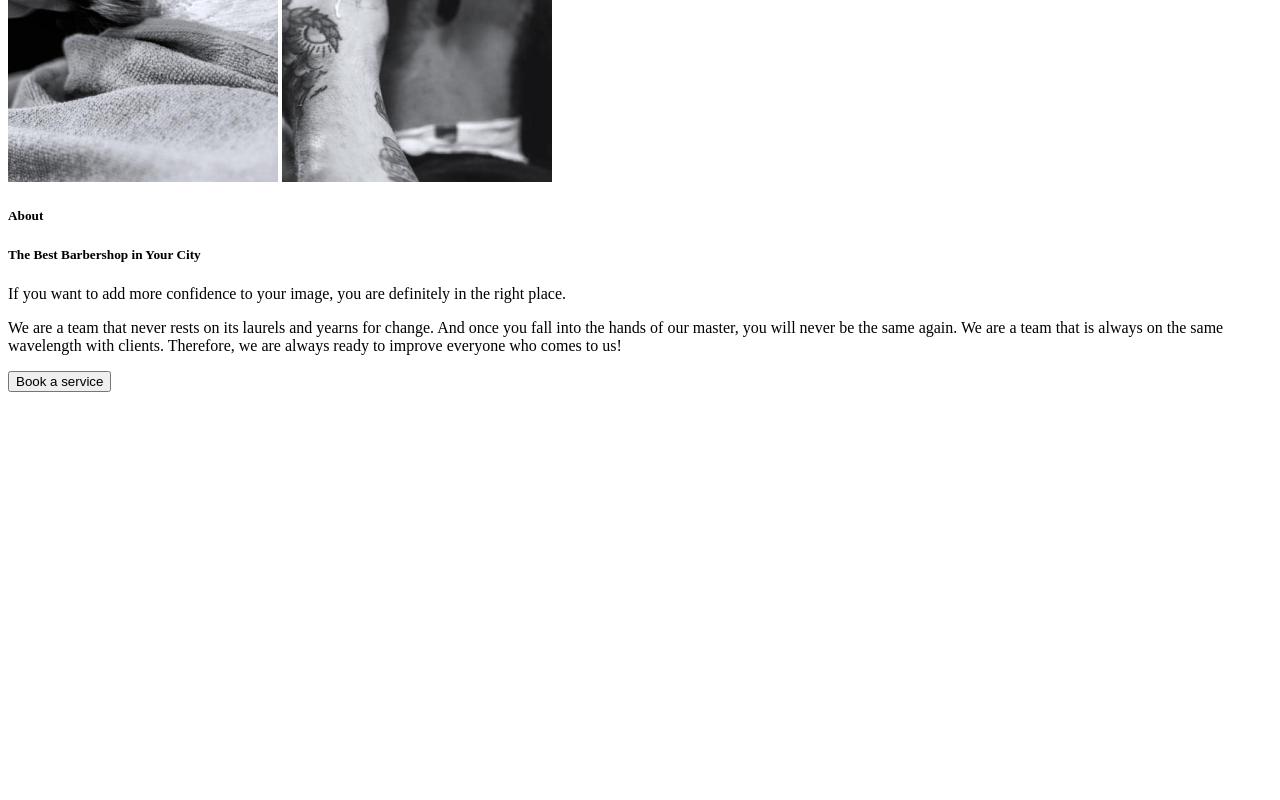
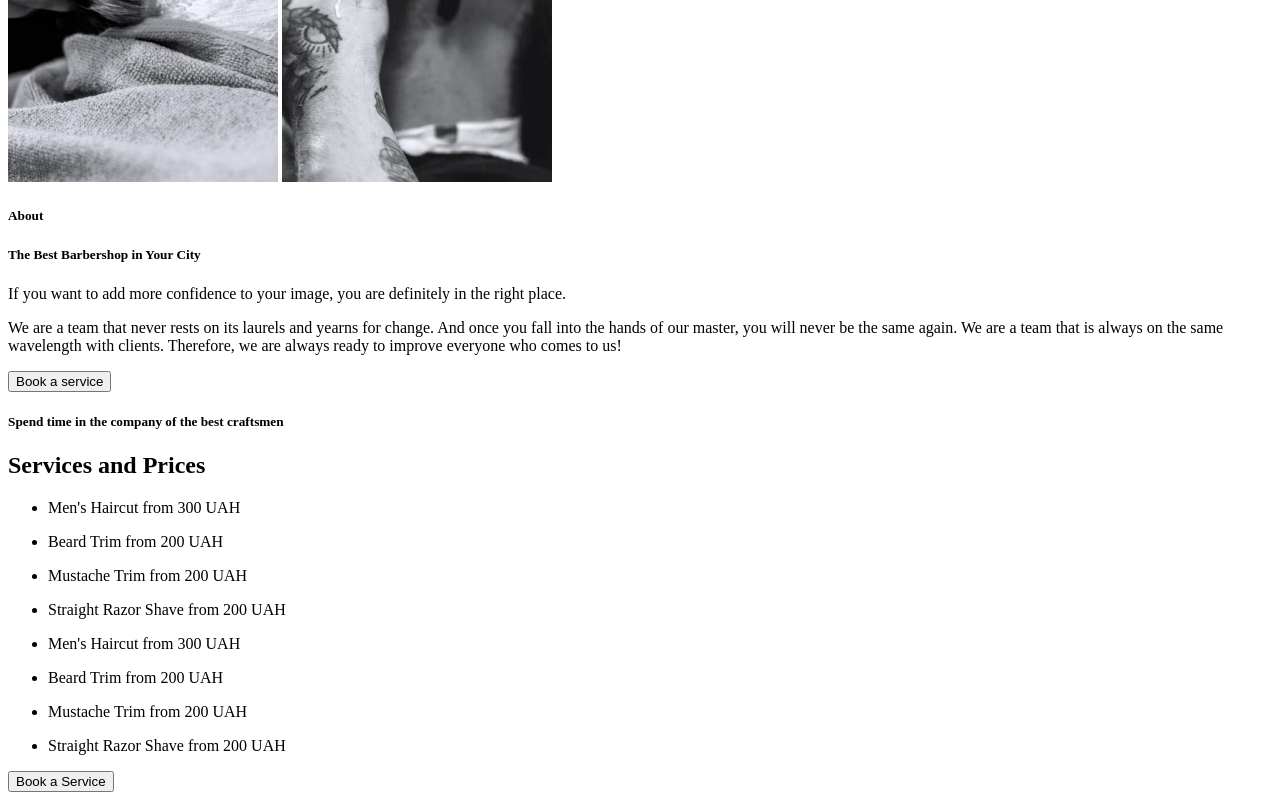
Before and after one commit to mihaitorac/HTML_CSS_Lectia_1, a plain HTML site: page index.html in a window 1280 px wide. Shown: the part 638-1438 px from the top of the page. Before the commit the page ends 1038 px from the top, so only its background shows below. Drawn offline with Linux system fonts and the light colour scheme.

Commit message:
structura p2

```diff
--- a/index.html
+++ b/index.html
@@ -18,7 +18,7 @@
           <li><a href="#">Contacts</a></li>
         </ul>
       </nav>
-      <adress><a href="tel:+38 044 111 11 11">+38 044 111 11 11</a></adress>
+      <adress><a href="tel:+380441111111">+38 044 111 11 11</a></adress>
       <button type="button">Book a Service</button>
     </header>
 
@@ -59,6 +59,57 @@
           <button>Book a service</button>
         </div>
       </section>
+
+      <!-- Prices & services section-->
+      <section>
+        <h5>Spend time in the company of the best craftsmen</h5>
+        <h2>Services and Prices</h2>
+        <ul>
+          <li>
+            <p>Men's Haircut <span> from 300 UAH</span></p>
+          </li>
+          <li>
+            <p>Beard Trim<span> from 200 UAH</span></p>
+          </li>
+          <li>
+            <p>Mustache Trim <span> from 200 UAH</span></p>
+          </li>
+          <li>
+            <p>Straight Razor Shave<span> from 200 UAH</span></p>
+          </li>
+        </ul>
+        <ul>
+          <li>
+            <p>Men's Haircut <span> from 300 UAH</span></p>
+          </li>
+          <li>
+            <p>Beard Trim<span> from 200 UAH</span></p>
+          </li>
+          <li>
+            <p>Mustache Trim <span> from 200 UAH</span></p>
+          </li>
+          <li>
+            <p>Straight Razor Shave<span> from 200 UAH</span></p>
+          </li>
+        </ul>
+
+        <button type="button">Book a Service</button>
+      </section>
+
+      <!-- Rewievs section-->
+      <section></section>
+
+      <!-- our barbiers-->
+      <section></section>
+
+      <!-- our place section-->
+      <section></section>
+
+      <!-- text vertical-->
+      <section></section>
     </main>
+
+    <!--footer section-->
+    <footer></footer>
   </body>
 </html>
```
